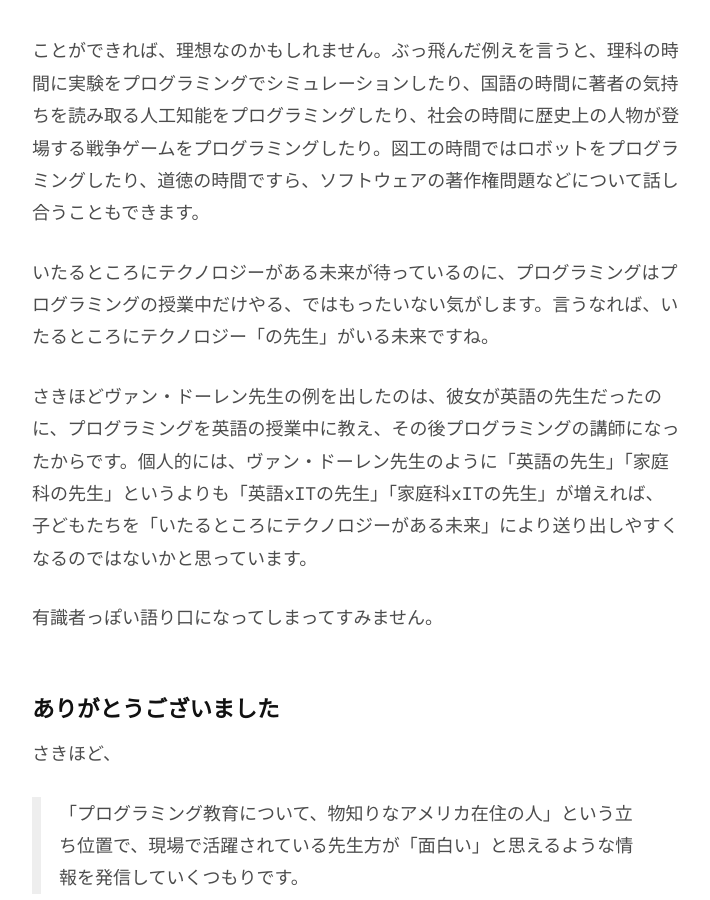
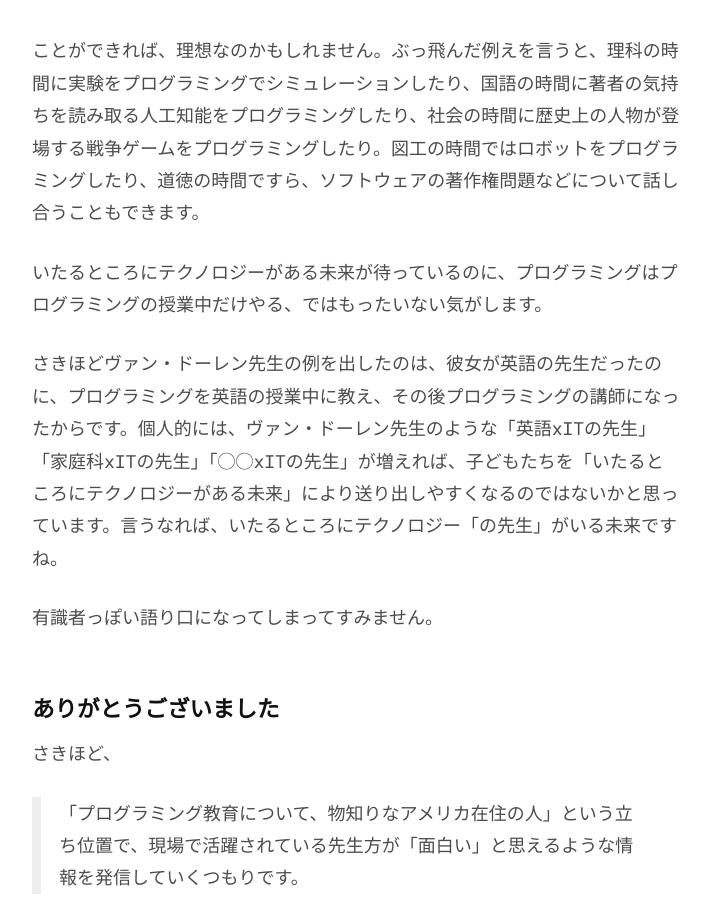
Before and after one commit to chibicode/senseicode, a Jekyll site: the page built from _posts/2016-06-25-introduction.md, in a window 1280 px wide and 900 px high, scrolled down 10474 px. Shown: the whole window, without its empty margins (284-994 px from the left). Built offline with Jekyll 4.4.1, drawn with Linux system fonts in a browser that asks for light colours; comment, search, counter and statistics services are not loaded; some of the changed text lies outside the part shown.

Commit message:
:pencil:

```diff
--- /dev/null
+++ b/_data/text.yml
@@ -0,0 +1 @@
+intro_p1: senseicodeは、最近話題の「プログラミング教育」が気になる学校の先生方向けの情報サイトです。語り手はアメリカの教育業界でエンジニアをしている上杉周作です(<a href="http://chibicode.com/jp" class="color-inherit hover-color">プロフィール</a>)。
--- a/_includes/about-senseicode.html
+++ b/_includes/about-senseicode.html
@@ -1,7 +1,7 @@
 <div class="br3 bw1 b--black-05 bw2 ba pb3 pt3 ph4 mb4">
   <h2 class="f5 mt0 mb2 tc">はじめて訪れてくださった方へ</h2>
   <p class="f6 mt0 mb2 tc">
-    senseicodeは、最近話題の「プログラミング教育」が気になる学校の先生方向けの情報サイトです。語り手はアメリカの教育業界でエンジニアをしている上杉周作です(<a href="http://chibicode.com/jp" class="color-inherit hover-color">プロフィール</a>)。
+    {{ site.data.text.intro_p1 }}
   </p>
   <p class="mb0 tc">
     <a href="/1-introduction" class="dib pv1 ph3 ba b--light-silver br2 no-underline gray bg-black-05 btn-hover-color pointer f6 ">
--- a/_posts/2016-06-25-introduction.md
+++ b/_posts/2016-06-25-introduction.md
@@ -42,7 +42,7 @@ EdSurgeは、生徒の学びに最も役に立つテクノロジーを、学校
 
 ## プログラミング教育をきっかけに、ネットで先生の友人を作れないか
 
-ただ、ひとつ収穫だったのは、プログラミング教育がそこらじゅうで話題になっていたのを知れたことでした。文科省がことし、プログラミング教育の必修化を検討し始めましたね。
+ただ、ひとつ収穫だったのは、プログラミング教育がそこらじゅうで話題になっていたのを知れたことでした。文科省が今年、小学校でのプログラミング教育の必修化を検討し始めましたね。
 
 > 文部科学省は１９日、小学校でのプログラミング教育の必修化を検討すると発表した。２０２０年度からの新学習指導要領に教える内容を盛り込む方向で議論する。([朝日新聞 / 2016年4月20日](http://www.asahi.com/articles/ASJ4M5D4GJ4MUTIL044.html))
 
@@ -136,9 +136,9 @@ EdSurgeは、生徒の学びに最も役に立つテクノロジーを、学校
 
 ことができれば、理想なのかもしれません。ぶっ飛んだ例えを言うと、理科の時間に実験をプログラミングでシミュレーションしたり、国語の時間に著者の気持ちを読み取る人工知能をプログラミングしたり、社会の時間に歴史上の人物が登場する戦争ゲームをプログラミングしたり。図工の時間ではロボットをプログラミングしたり、道徳の時間ですら、ソフトウェアの著作権問題などについて話し合うこともできます。
 
-いたるところにテクノロジーがある未来が待っているのに、プログラミングはプログラミングの授業中だけやる、ではもったいない気がします。言うなれば、いたるところにテクノロジー「の先生」がいる未来ですね。
+いたるところにテクノロジーがある未来が待っているのに、プログラミングはプログラミングの授業中だけやる、ではもったいない気がします。
 
-さきほどヴァン・ドーレン先生の例を出したのは、彼女が英語の先生だったのに、プログラミングを英語の授業中に教え、その後プログラミングの講師になったからです。個人的には、ヴァン・ドーレン先生のように「英語の先生」「家庭科の先生」というよりも「英語xITの先生」「家庭科xITの先生」が増えれば、子どもたちを「いたるところにテクノロジーがある未来」により送り出しやすくなるのではないかと思っています。
+さきほどヴァン・ドーレン先生の例を出したのは、彼女が英語の先生だったのに、プログラミングを英語の授業中に教え、その後プログラミングの講師になったからです。個人的には、ヴァン・ドーレン先生のような「英語xITの先生」「家庭科xITの先生」「◯◯xITの先生」が増えれば、子どもたちを「いたるところにテクノロジーがある未来」により送り出しやすくなるのではないかと思っています。言うなれば、いたるところにテクノロジー「の先生」がいる未来ですね。
 
 有識者っぽい語り口になってしまってすみません。
 
--- a/index.html
+++ b/index.html
@@ -4,7 +4,10 @@ layout: default
 
 <div class="mb5">
   <p class="mt0 mb2">
-    senseicodeは、最近話題の「プログラミング教育」が気になる学校の先生方向けの情報サイトです。2016年7月に開始したばかりであまり記事がありませんが、よろしければ「1」から順に読んでみてください。
+    {{ site.data.text.intro_p1 }}
+  </p>
+  <p class="mb2">
+    2016年7月に開始したばかりであまり記事がありませんが、よろしければ「1」から順に読んでみてください。
   </p>
   <h2 class="f4 mt4 mb1">記事リスト</h2>
   <ul class="list pa0 mt0">
```
Also changed, not shown: other parts of _posts/2016-06-25-introduction.md (+1 -1 lines), _posts/2016-06-30-cs-vs-programming.md (+2 -0 lines).
